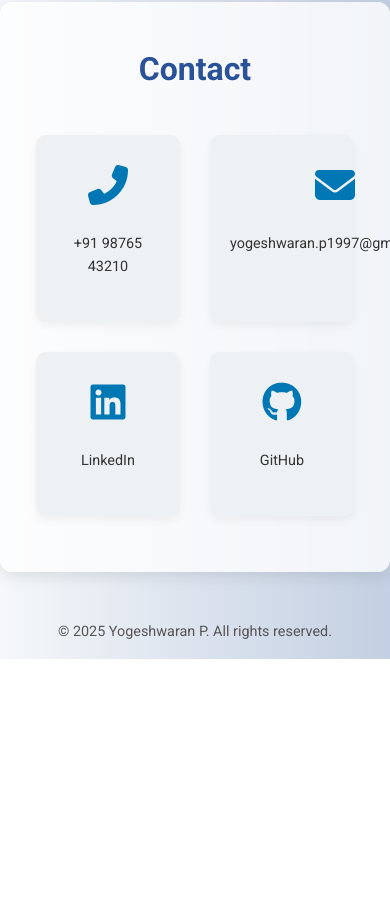
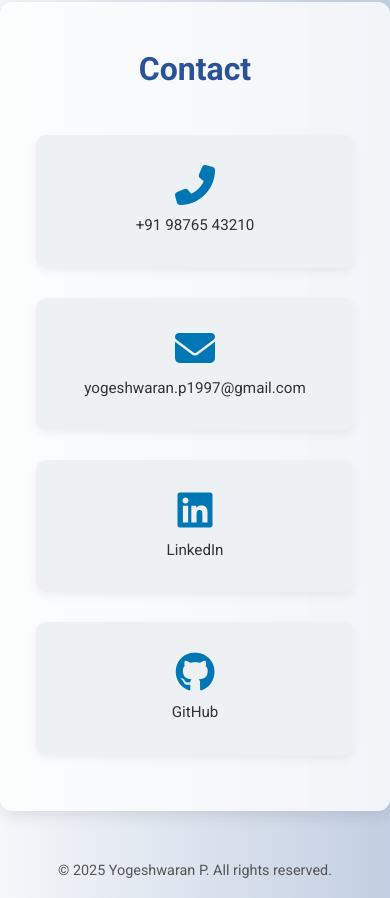
Before and after one commit to YogeshwaranPurushothaman/yogeshwaranpurushothaman.github.io, a plain HTML site: page index.html in a window 390 px wide. Shown: the part 6937-7835 px from the top of the page. Before the commit the page ends 7596 px from the top, so only its background shows below. Drawn offline with nearby package versions, Linux system fonts and the light colour scheme.

Commit message:
index.html

```diff
--- a/index.html
+++ b/index.html
@@ -226,7 +226,7 @@ html, body {
 
     .main-nav .nav-links {
         flex-direction: column;
-        background-color: #e2e5ea;
+        background-color: #eae8e2;
         position: absolute;
         width: 100%;
         left: 0;
@@ -477,9 +477,9 @@ html, body {
 }
 .contact-grid {
   display: grid;
-  grid-template-columns: repeat(auto-fit, minmax(100px, 1fr));
+  grid-template-columns: repeat(auto-fit, minmax(200px, 1fr));
   gap: 30px;
-  max-width: 100%;
+  max-width: 900px;
   margin: 40px auto;
   padding: 0 20px;
   text-align: center;
@@ -497,24 +497,50 @@ html, body {
   transform: translateY(-5px);
 }
 
+.contact-column a {
+  text-decoration: none;
+  color: #333;
+  display: flex;
+  flex-direction: column;
+  align-items: center;
+  gap: 8px;
+}
+
 .contact-column i {
   font-size: 40px;
   color: #0077b5;
-  margin-bottom: 12px;
 }
 
-.contact-column a {
-  text-decoration: none;
-  color: #333;
-  flex-wrap: wrap;
-  font-size: 0.9rem;
-  display: inline-block;
+.contact-column p {
+  margin: 0;
+  font-size: 0.95rem;
+  word-break: break-word;
 }
+
+
 
 .contact-column a:hover {
   color: #0077b5;
   text-decoration: underline;
 }
+
+@media (max-width: 600px) {
+  .contact-item {
+    flex-direction: column;
+    align-items: flex-start;
+    gap: 10px;
+  }
+
+  .contact-item i {
+    margin-right: 0;
+    margin-bottom: 8px;
+  }
+
+  .contact-column a {
+    font-size: 0.85rem;
+  }
+}
+
 
 
 #timeline-horizontal {
```
